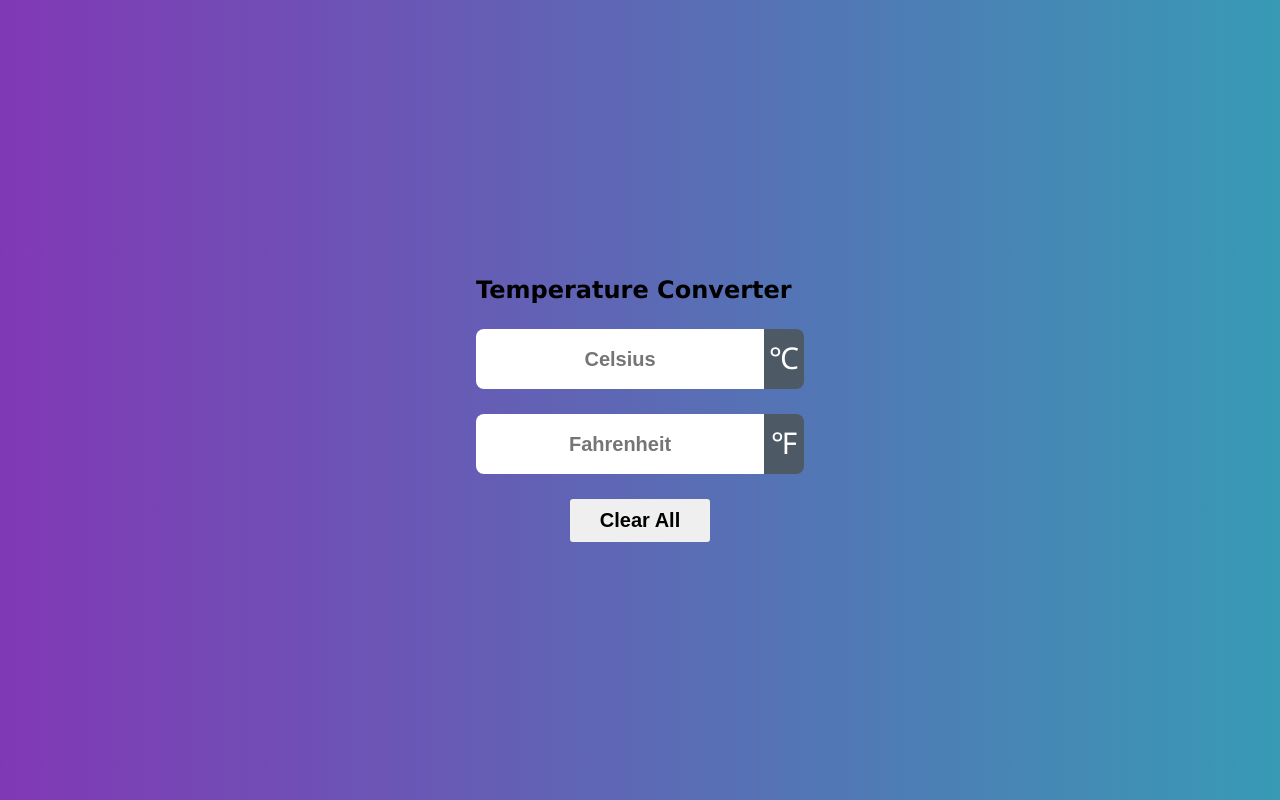
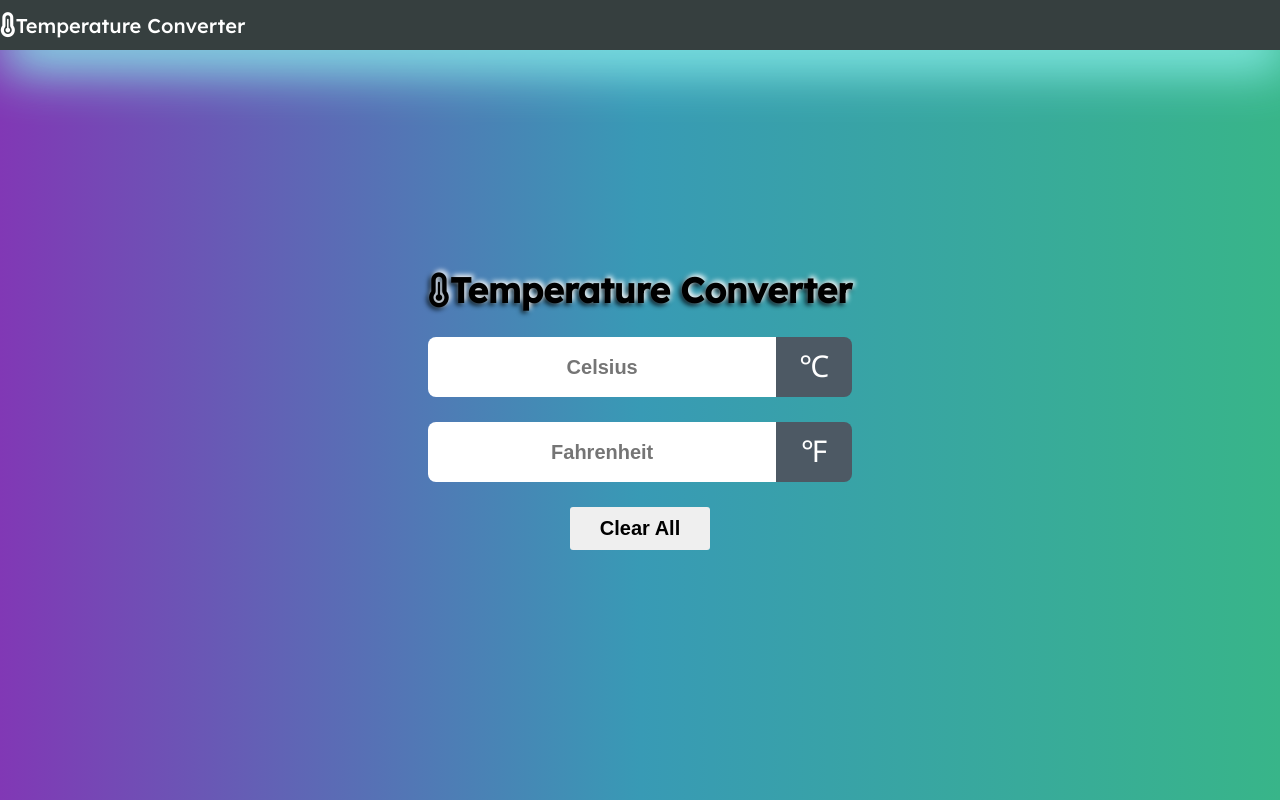
Before and after one commit to Tanmay0Bhosale/TemperatureConverter, a plain HTML site: page tempconcerter.html in a window 1280 px wide. Drawn offline with Linux system fonts and the light colour scheme.

Commit message:
navbar included

```diff
--- a/style.css
+++ b/style.css
@@ -9,7 +9,21 @@ body{
     justify-content: center;
     align-items: center;
     min-height: 100vh;
-    background-image:linear-gradient(to right,#8138b5,#389ab5);
+    background-image:linear-gradient(to right,#8138b5,#389ab5,#38b589);
+}
+.navbar{
+    position: absolute;
+    top: 0px;
+    justify-content: left;
+    align-items: left;
+    width: 100%;
+    height: 50px ;
+    padding-top: 12.5px;
+    background-color: #363f3f;
+    color: #ffffff;
+    font-family: "lexend";
+    font-size: 20px;
+    box-shadow: 4px 20px 50px rgb(137, 239, 235);
 }
 
 .container{
@@ -109,3 +123,11 @@ input{
 .text-left{
     font-family: verdana;
 }
+.text-left{
+    font-family: "Lexend";
+    font-size: 35px;
+    text-shadow: 2px -2px 5px #ffffff,-2px 2px 5px #030f16;
+}
+button:active{
+    font-family: "Lexend";
+}
--- a/tempconcerter.html
+++ b/tempconcerter.html
@@ -5,16 +5,18 @@
     <title>
         Temperature Converter!
     </title>
+    <link href="https://fonts.googleapis.com/css2?family=Abril+Fatface&family=Lexend:wght@500&display=swap" rel="stylesheet">
 </head>
 <link rel="stylesheet" href="style.css">
-
+<script src="https://kit.fontawesome.com/5b1bcd423c.js" crossorigin="anonymous"></script>
 <body>
+    <div class="navbar"><i class="fa-solid fa-temperature-three-quarters fa-lg"></i>Temperature Converter</div>
     <link rel="stylesheet" href="https://cdnjs.cloudflare.com/ajax/libs/font-awesome/6.2.0/css/all.min.css" integrity="sha512-xh6O/CkQoPOWDdYTDqeRdPCVd1SpvCA9XXcUnZS2FmJNp1coAFzvtCN9BmamE+4aHK8yyUHUSCcJHgXloTyT2A==" crossorigin="anonymous" referrerpolicy="no-referrer" />
     <div class="main">
     <div class="header">
         <div class="image"><img class="icon-header" src="" alt=""></div>
         <div class="logo">
-            <h2 class="text-left" id="text-left" >Temperature Converter</h2>
+            <h2 class="text-left" id="text-left"  ><i class="fa-solid fa-temperature-three-quarters"></i>Temperature Converter</h2>
         </div>
     </div>
     <div id="celsius">
```
